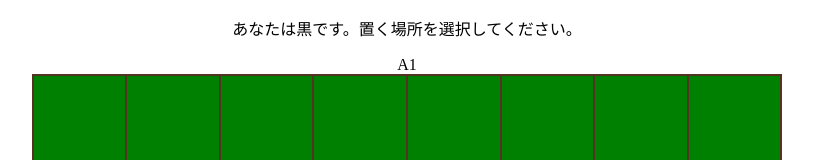
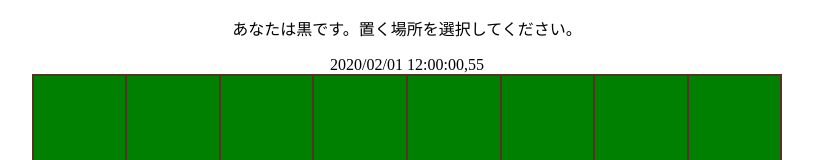
Before and after one commit to Kenshoshibaura/Othello, a plain HTML site: page templates/index.html in a window 1280 px wide. Shown: the top 160 px of the page, without its empty margins (241-1054 px from the left). Drawn offline with Linux system fonts and the light colour scheme.

Commit message:
htmlを更新

```diff
--- a/templates/index.html
+++ b/templates/index.html
@@ -439,7 +439,7 @@
 <body>
   <div>
     <p id="message">あなたは黒です。置く場所を選択してください。</p>
-    <span id="server">A1</span>
+    <span id="server">2020/02/01 12:00:00,55</span>
   </div>
   <div id="othello">
     <table>
```
